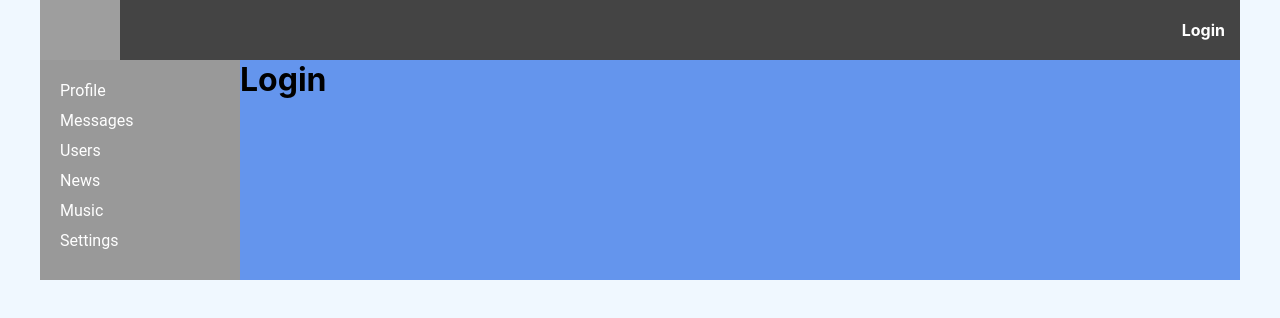
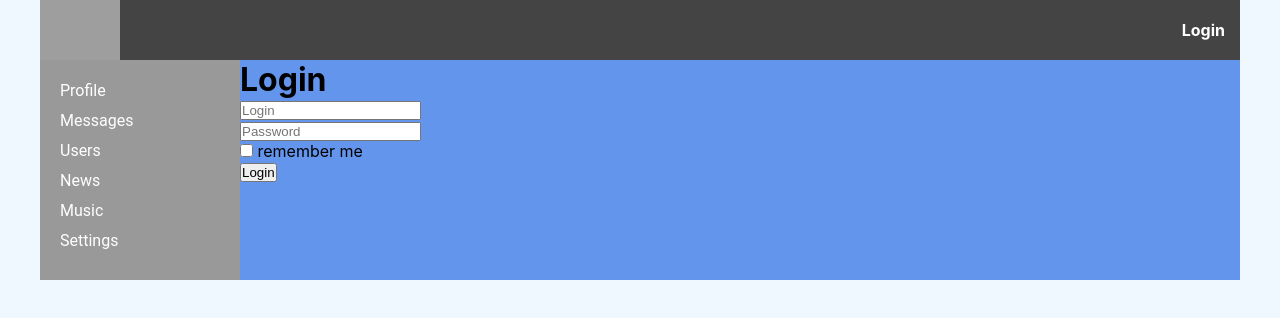
Before and after one commit to Melber17/react-way, a React (Create React App) app: page /login in a window 1280 px wide. Shown: the top 318 px of the page. Built offline with nearby package versions, Linux system fonts and the light colour scheme; no server answers; grey boxes are pictures that could not be loaded.

Commit message:
redux-form

```diff
--- a/package.json
+++ b/package.json
@@ -14,6 +14,7 @@
     "react-router-dom": "^5.2.0",
     "react-scripts": "4.0.1",
     "redux": "^4.0.5",
+    "redux-form": "^8.3.7",
     "redux-thunk": "^2.3.0",
     "web-vitals": "^0.2.4"
   },
--- a/src/components/Login/Login.jsx
+++ b/src/components/Login/Login.jsx
@@ -1,5 +1,34 @@
 import React from 'react';
+import {Field, reduxForm} from "redux-form";
+export const LoginForm = (props) => {
+    return (
+            <form onSubmit={props.handleSubmit}>
+                <div>
+                    <Field component={"input"} name={"login"} placeholder={"Login"}/>
+                </div>
+                <div>
+                    <Field component={"input"} name={"password"} placeholder={"Password"} />
+                </div>
+                <div>
+                    <Field component={"input"} name={"remember me"} id={"check"} type={"checkbox"}/> <label for={"check"} >remember me</label>
+                </div>
+                <div>
+                    <button>Login</button>
+                </div>
+            </form>
+    )
+}
+
+const LoginReduxForm = reduxForm({form: 'login'})(LoginForm)
 
 export const Login = (props) => {
-    return <h1>Login</h1>
+    const onSubmit = (formData) => {
+        console.log(formData)
+    }
+    return (
+        <div>
+            <h1>Login</h1>
+            <LoginReduxForm onSubmit={onSubmit} />
+        </div>
+    )
 }
--- a/src/components/Profile/ProfileInfo/ProfileStatus.jsx
+++ b/src/components/Profile/ProfileInfo/ProfileStatus.jsx
@@ -25,7 +25,11 @@ class ProfileStatus extends React.Component {
        });
 
     }
-
+  componentDidUpdate(prevProps, prevState) {
+        if (prevProps.status !== this.props.status) {
+            this.setState({status: this.props.status})
+        }
+  }
 
     render() {
         return (
--- a/src/redux/redux-store.js
+++ b/src/redux/redux-store.js
@@ -5,13 +5,14 @@ import {sidebarReducer} from "./sidebar-reducer";
 import {usersReducer} from "./users-reducer";
 import {authReducer} from "./auth-reducer";
 import thunkMiddleware from "redux-thunk"
-
+import {reducer as formReducer} from 'redux-form'
 let reducers = combineReducers({
     profilePage: profileReducer,
     dialogsPage: dialogsReducer,
     sidebar: sidebarReducer,
     usersPage: usersReducer,
-    auth: authReducer
+    auth: authReducer,
+    form: formReducer
 });
 
 let store = createStore(reducers, applyMiddleware(thunkMiddleware));
```
Also changed, not shown: 2 other files (tests, documents, lock files or other folders).
